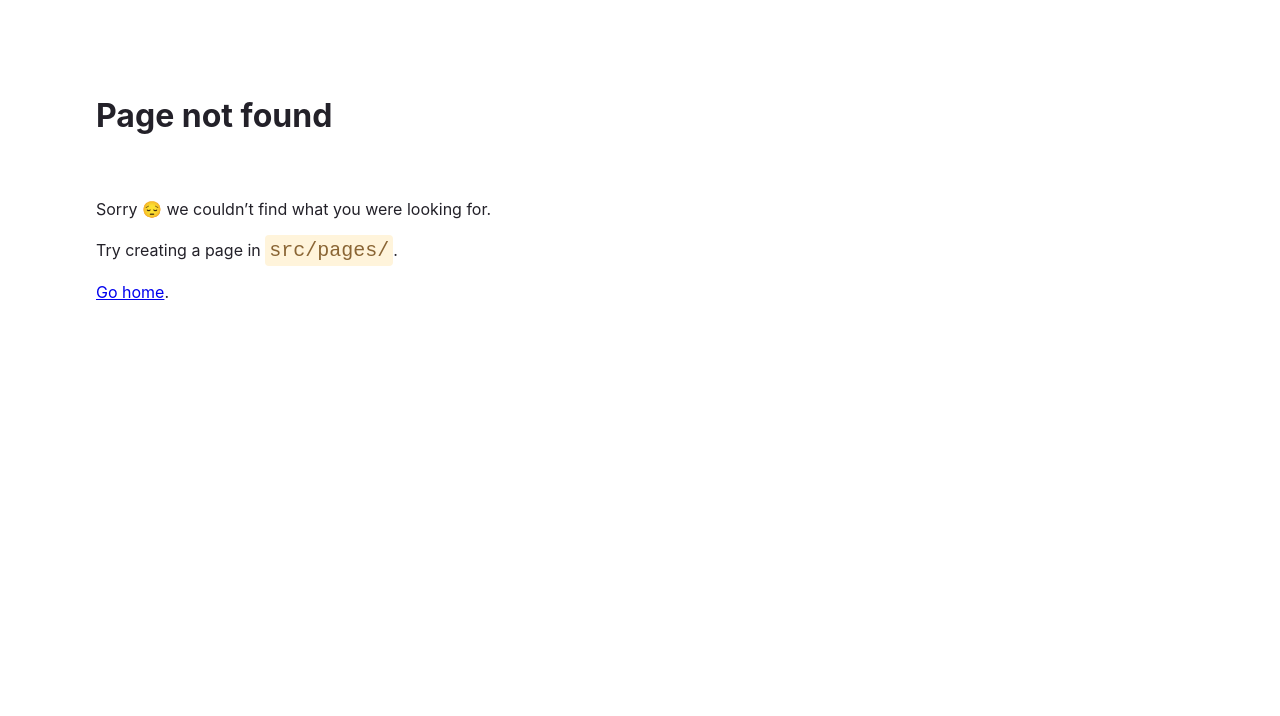
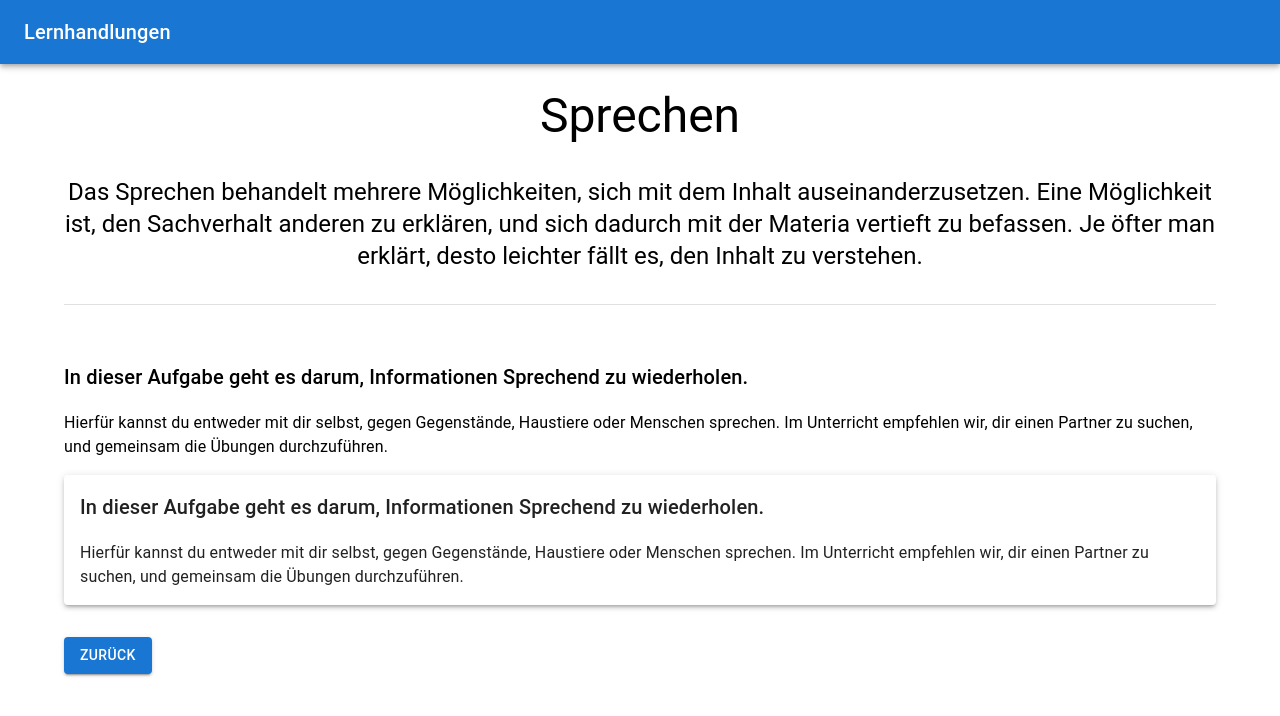
Before and after one commit to nezirdz/koko-lernhandlungen, a Gatsby site: page /Sprechen in a window 1280 px wide. Before the commit this address had no page. Built offline with nearby package versions, Linux system fonts and the light colour scheme; Gatsby itself is replaced by a stand-in of ours.

Commit message:
refactored wrappers

```diff
--- a/src/components/header/index.tsx
+++ b/src/components/header/index.tsx
@@ -6,7 +6,9 @@ export const Header: any = () => (
     <AppBar position='static'>
       <Toolbar>
         <Typography variant='h6' sx={{ flexGrow: 1 }}>
-          Lernhandlungen
+          <a href='/' style={{ textDecoration: "none", color: "white" }}>
+            Lernhandlungen
+          </a>
         </Typography>
       </Toolbar>
     </AppBar>
--- a/src/components/main/handlungen/Sprechen.tsx
+++ b/src/components/main/handlungen/Sprechen.tsx
@@ -24,7 +24,7 @@ export const Sprechen: React.FC = () => {
       title='Sprechen'
       text={text}
       image={data.file.childImageSharp.fluid.src}
-      to='/Entwickeln'
+      to='/Sprechen'
       alt='Sprechen'
     />
   );
--- /dev/null
+++ b/src/components/pages/WrappingPaper.tsx
@@ -0,0 +1,23 @@
+import { Paper } from "@mui/material";
+import React from "react";
+
+interface Props {
+  children: JSX.Element | JSX.Element[] | null;
+  dark?: boolean;
+}
+
+export const WrappingPaper: React.FC<Props> = ({ children, dark }) => {
+  const theme: string = dark ? "rgb(251 251 251)" : "white";
+  return (
+    <Paper
+      elevation={3}
+      style={{
+        padding: "1rem",
+        marginBottom: "1rem",
+        marginTop: "1rem",
+        backgroundColor: theme,
+      }}>
+      {children}
+    </Paper>
+  );
+};
--- /dev/null
+++ b/src/pages/Sprechen.tsx
@@ -0,0 +1,37 @@
+import { Typography } from "@mui/material";
+import React from "react";
+import { WrappingPaper } from "../components/pages/WrappingPaper";
+import { PageWrapper } from "../utils/pageWrapper/PageWrapper";
+
+const Sprechen: React.FC = () => {
+  const description =
+    "Das Sprechen behandelt mehrere Möglichkeiten, sich mit dem Inhalt auseinanderzusetzen. Eine Möglichkeit ist, den Sachverhalt anderen zu erklären, und sich dadurch mit der Materia vertieft zu befassen. Je öfter man erklärt, desto leichter fällt es, den Inhalt zu verstehen.";
+
+  return (
+    <PageWrapper title='Sprechen' shortDescription={description}>
+      <Typography variant='h6'>
+        In dieser Aufgabe geht es darum, Informationen Sprechend zu wiederholen.
+      </Typography>
+      <br />
+      <Typography>
+        Hierfür kannst du entweder mit dir selbst, gegen Gegenstände, Haustiere
+        oder Menschen sprechen. Im Unterricht empfehlen wir, dir einen Partner
+        zu suchen, und gemeinsam die Übungen durchzuführen.
+      </Typography>
+      <WrappingPaper>
+        <Typography variant='h6'>
+          In dieser Aufgabe geht es darum, Informationen Sprechend zu
+          wiederholen.
+        </Typography>
+        <br />
+        <Typography>
+          Hierfür kannst du entweder mit dir selbst, gegen Gegenstände,
+          Haustiere oder Menschen sprechen. Im Unterricht empfehlen wir, dir
+          einen Partner zu suchen, und gemeinsam die Übungen durchzuführen.
+        </Typography>
+      </WrappingPaper>
+    </PageWrapper>
+  );
+};
+
+export default Sprechen;
--- a/src/utils/pageWrapper/PageWrapper.tsx
+++ b/src/utils/pageWrapper/PageWrapper.tsx
@@ -25,7 +25,7 @@ export const PageWrapper: React.FC<Props> = ({
   return (
     <Layout>
       <Box mb={4}>
-        <Typography variant='h2' style={headerStyle}>
+        <Typography variant='h3' style={headerStyle}>
           {title}
         </Typography>
         <Typography variant='h5' style={headerStyle}>
```
Also changed, not shown: src/components/pages/DefaultAccordion.tsx (added, +16 -0 lines), src/components/pages/ErklWrapper.tsx (+11 -24 lines).
